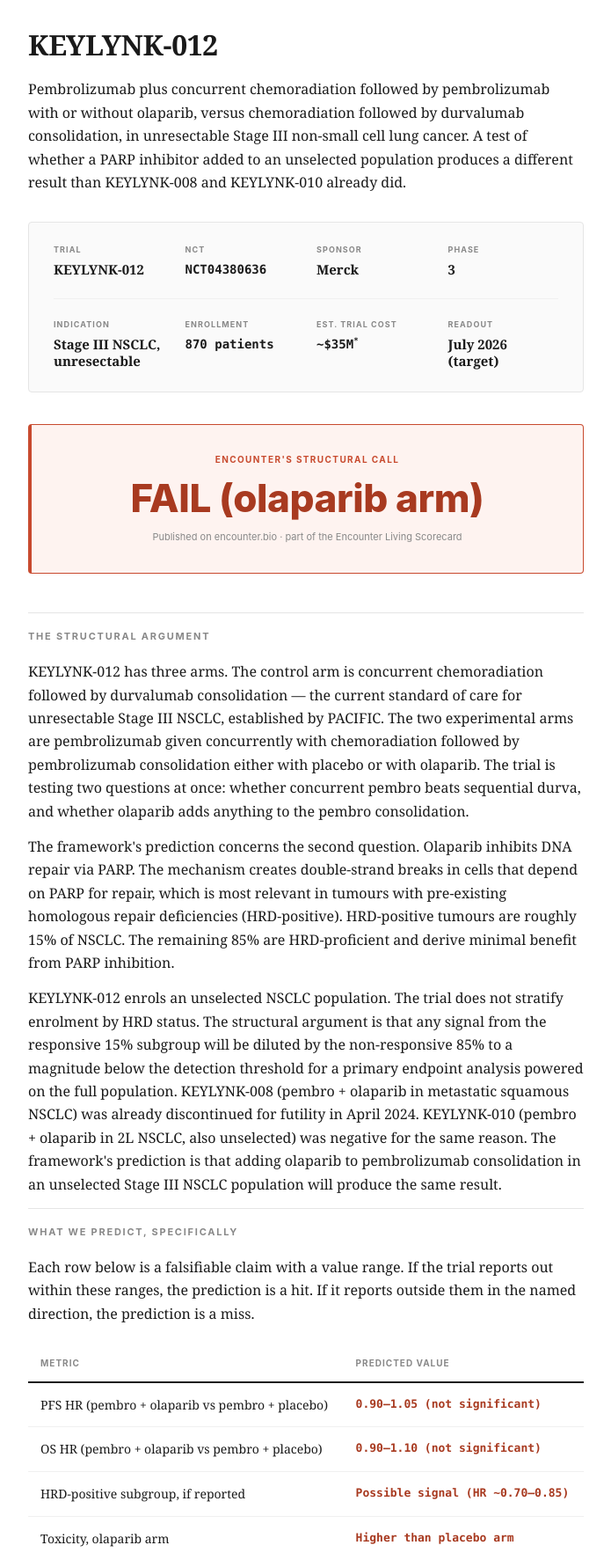
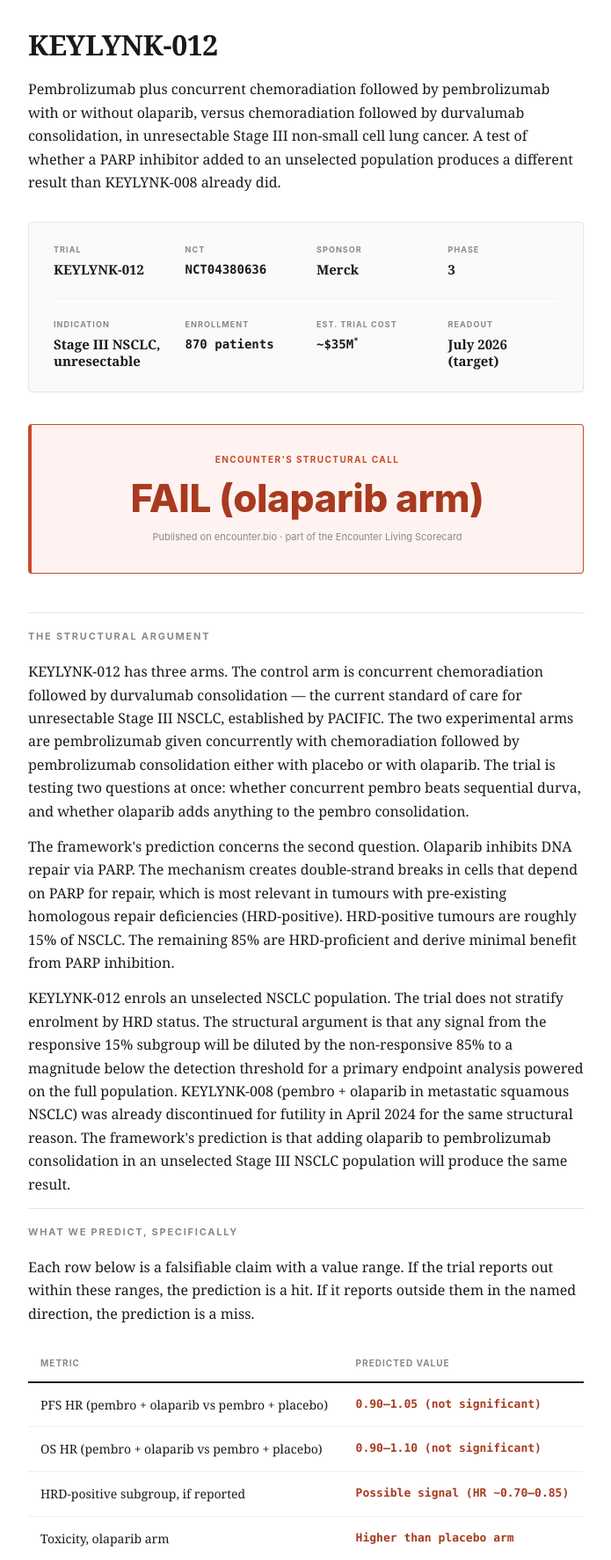
Before and after one commit to raimovanderklein/fulcrum-score, a Flask app: page /reports/keylynk-012-nsclc-3 in a window 1280 px wide. Shown: the part 178-1951 px from the top of the page at 88% size, without its empty margins (292-987 px from the left). Run offline with Flask 3, Linux system fonts and the light colour scheme.

Commit message:
Add files via upload

```diff
--- a/templates/reports/keylynk-012-nsclc-3.html
+++ b/templates/reports/keylynk-012-nsclc-3.html
@@ -15,7 +15,7 @@
   </div>
 
   <h1 class="report-title">KEYLYNK-012</h1>
-  <p class="report-subtitle">Pembrolizumab plus concurrent chemoradiation followed by pembrolizumab with or without olaparib, versus chemoradiation followed by durvalumab consolidation, in unresectable Stage III non-small cell lung cancer. A test of whether a PARP inhibitor added to an unselected population produces a different result than KEYLYNK-008 and KEYLYNK-010 already did.</p>
+  <p class="report-subtitle">Pembrolizumab plus concurrent chemoradiation followed by pembrolizumab with or without olaparib, versus chemoradiation followed by durvalumab consolidation, in unresectable Stage III non-small cell lung cancer. A test of whether a PARP inhibitor added to an unselected population produces a different result than KEYLYNK-008 already did.</p>
 
   <div class="trial-fact-card">
     <div class="fact-row">
@@ -41,7 +41,7 @@
   <h2>The structural argument</h2>
   <p>KEYLYNK-012 has three arms. The control arm is concurrent chemoradiation followed by durvalumab consolidation &mdash; the current standard of care for unresectable Stage III NSCLC, established by PACIFIC. The two experimental arms are pembrolizumab given concurrently with chemoradiation followed by pembrolizumab consolidation either with placebo or with olaparib. The trial is testing two questions at once: whether concurrent pembro beats sequential durva, and whether olaparib adds anything to the pembro consolidation.</p>
   <p>The framework's prediction concerns the second question. Olaparib inhibits DNA repair via PARP. The mechanism creates double-strand breaks in cells that depend on PARP for repair, which is most relevant in tumours with pre-existing homologous repair deficiencies (HRD-positive). HRD-positive tumours are roughly 15% of NSCLC. The remaining 85% are HRD-proficient and derive minimal benefit from PARP inhibition.</p>
-  <p>KEYLYNK-012 enrols an unselected NSCLC population. The trial does not stratify enrolment by HRD status. The structural argument is that any signal from the responsive 15% subgroup will be diluted by the non-responsive 85% to a magnitude below the detection threshold for a primary endpoint analysis powered on the full population. KEYLYNK-008 (pembro + olaparib in metastatic squamous NSCLC) was already discontinued for futility in April 2024. KEYLYNK-010 (pembro + olaparib in 2L NSCLC, also unselected) was negative for the same reason. The framework's prediction is that adding olaparib to pembrolizumab consolidation in an unselected Stage III NSCLC population will produce the same result.</p>
+  <p>KEYLYNK-012 enrols an unselected NSCLC population. The trial does not stratify enrolment by HRD status. The structural argument is that any signal from the responsive 15% subgroup will be diluted by the non-responsive 85% to a magnitude below the detection threshold for a primary endpoint analysis powered on the full population. KEYLYNK-008 (pembro + olaparib in metastatic squamous NSCLC) was already discontinued for futility in April 2024 for the same structural reason. The framework's prediction is that adding olaparib to pembrolizumab consolidation in an unselected Stage III NSCLC population will produce the same result.</p>
 
   <h2>What we predict, specifically</h2>
   <p>Each row below is a falsifiable claim with a value range. If the trial reports out within these ranges, the prediction is a hit. If it reports outside them in the named direction, the prediction is a miss.</p>
```
